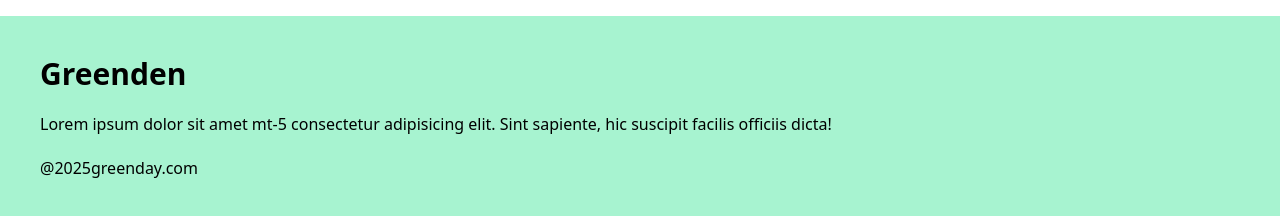
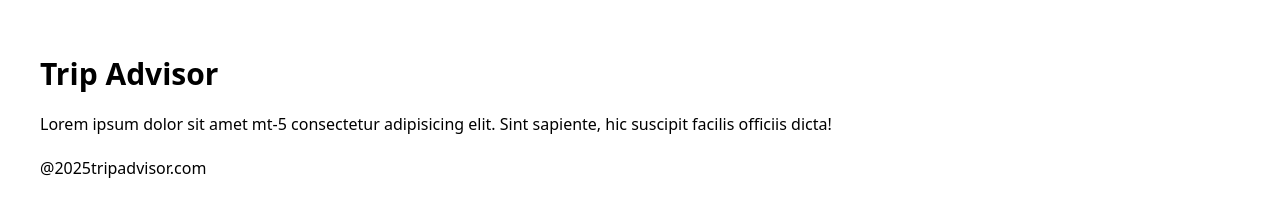
Before and after one commit to sridevicodes/tripadvisor, a plain HTML site: page index.html in a window 1280 px wide. Shown: the part 3686-3902 px from the top of the page. Drawn offline with nearby package versions, Linux system fonts and the light colour scheme; a web font is replaced by a local one.

Commit message:
changed footer

```diff
--- a/index.html
+++ b/index.html
@@ -241,10 +241,11 @@
   </div>
 
   <!--footer section-->
-  <section class="bg-green-200 p-10 flex flex-col gap-5">
-    <h1 class="font-bold text-3xl">Greenden</h1>
+  <section class="bg-whitecls
+   p-10 flex flex-col gap-5">
+    <h1 class="font-bold text-3xl">Trip Advisor</h1>
     <p >Lorem ipsum dolor sit amet mt-5 consectetur adipisicing elit. Sint sapiente, hic suscipit facilis officiis dicta!</p>
-    <p>@2025greenday.com</p>
+    <p>@2025tripadvisor.com</p>
   </section>
 </body>
 
```
